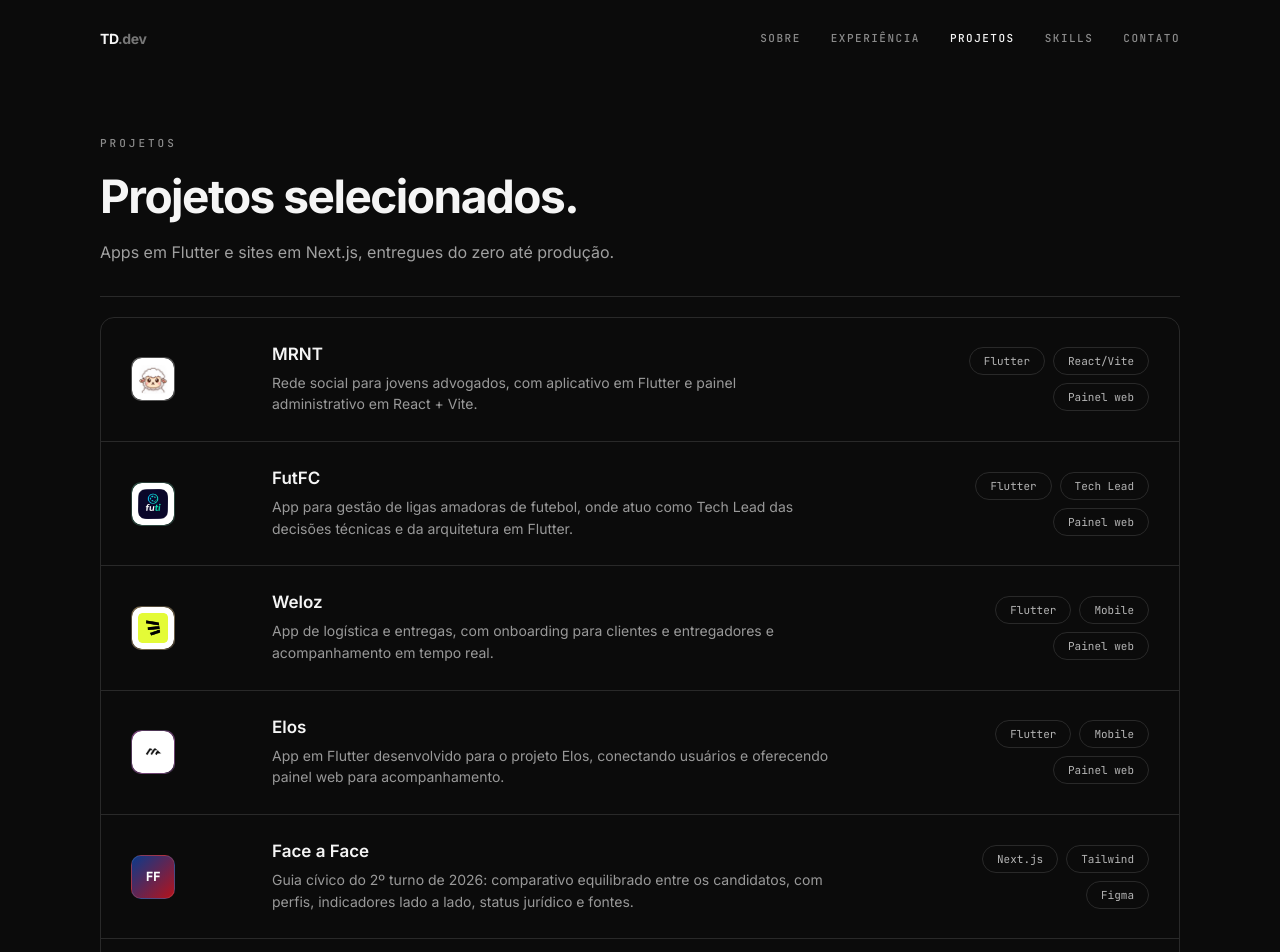
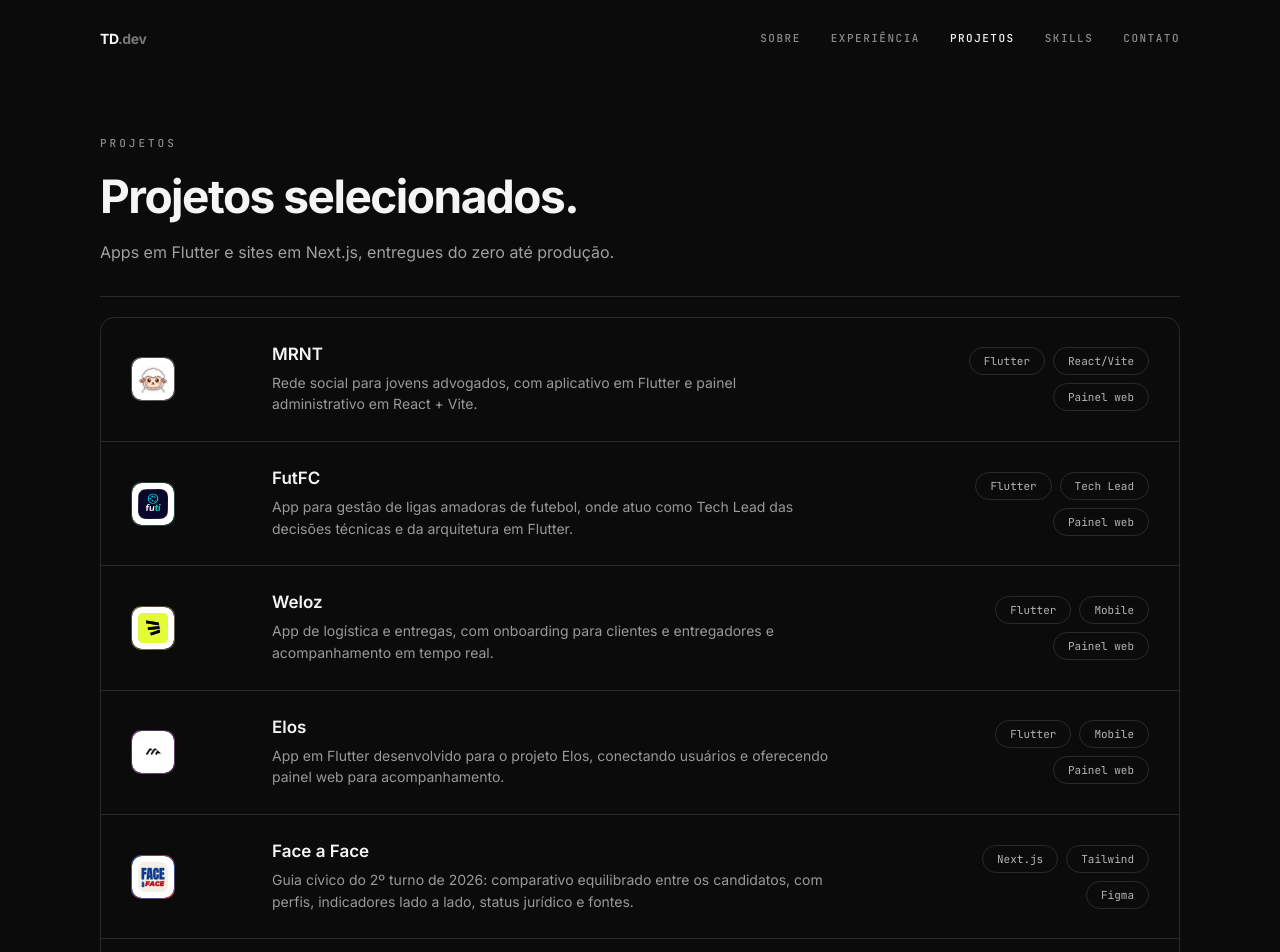
Before and after one commit to dutrathiagodev/portifolio, a Next.js app: page /projetos in a window 1280 px wide. Shown: the top 952 px of the page. Built offline with nearby package versions, Linux system fonts and the light colour scheme.

Commit message:
feat: usa o favicon como imagem do projeto Face a Face

```diff
--- a/src/content/projetos.ts
+++ b/src/content/projetos.ts
@@ -50,7 +50,8 @@ export const projectsContent: ProjectsContent = {
       href: "https://dutrathiagodev.github.io/landing-page-face-a-face/",
       description:
         "Guia cívico do 2º turno de 2026: comparativo equilibrado entre os candidatos, com perfis, indicadores lado a lado, status jurídico e fontes.",
-      initials: "FF",
+      image: "/images/face-a-face.svg",
+      imageAlt: "Face a Face",
       tone: "faceaface",
       tags: ["Next.js", "Tailwind", "Figma"],
     },
```
